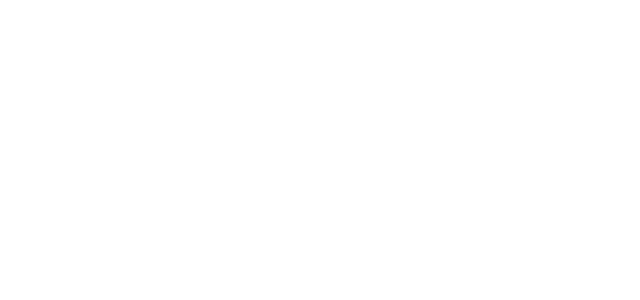
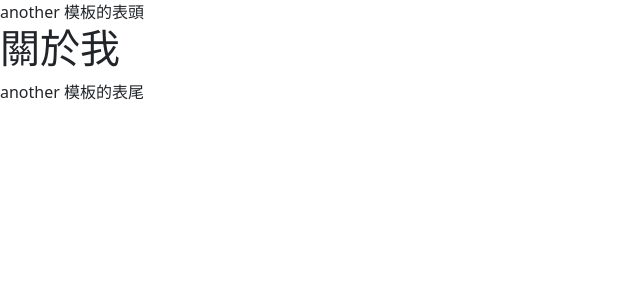
Before and after one commit to wei-1539/nuxtDailyHomeWork, a Nuxt app: page /about in a window 1280 px wide. Before the commit this address had no page. Shown: the top 300 px of the page, without its empty margins (0-640 px from the left). Built offline with nearby package versions, Linux system fonts and the light colour scheme.

Commit message:
Day3 Layout指令練習

```diff
--- a/app.vue
+++ b/app.vue
@@ -1,5 +1,7 @@
 <template>
   <div>
-    <NuxtPage/>
+    <NuxtLayout>
+      <NuxtPage/>
+    </NuxtLayout>
   </div>
 </template>
--- /dev/null
+++ b/layouts/another.vue
@@ -0,0 +1,11 @@
+<script setup lang="ts"></script>
+
+<template>
+  <div>
+    <header> another 模板的表頭</header>
+    <slot />
+    <footer> another 模板的表尾</footer>
+  </div>
+</template>
+
+<style scoped></style>
--- /dev/null
+++ b/layouts/default.vue
@@ -0,0 +1,11 @@
+<script setup lang="ts"></script>
+
+<template>
+  <div>
+    <header>預設模板的表頭</header>
+    <slot />
+    <footer>預設模板的表尾</footer>
+  </div>
+</template>
+
+<style scoped></style>
--- /dev/null
+++ b/pages/about.vue
@@ -0,0 +1,12 @@
+<script setup>
+definePageMeta({
+    layout:'another'
+})
+</script>
+<template >
+  <div class="about">
+    <h1>關於我</h1>
+  </div>
+</template>
+<style lang="">
+</style>
```
